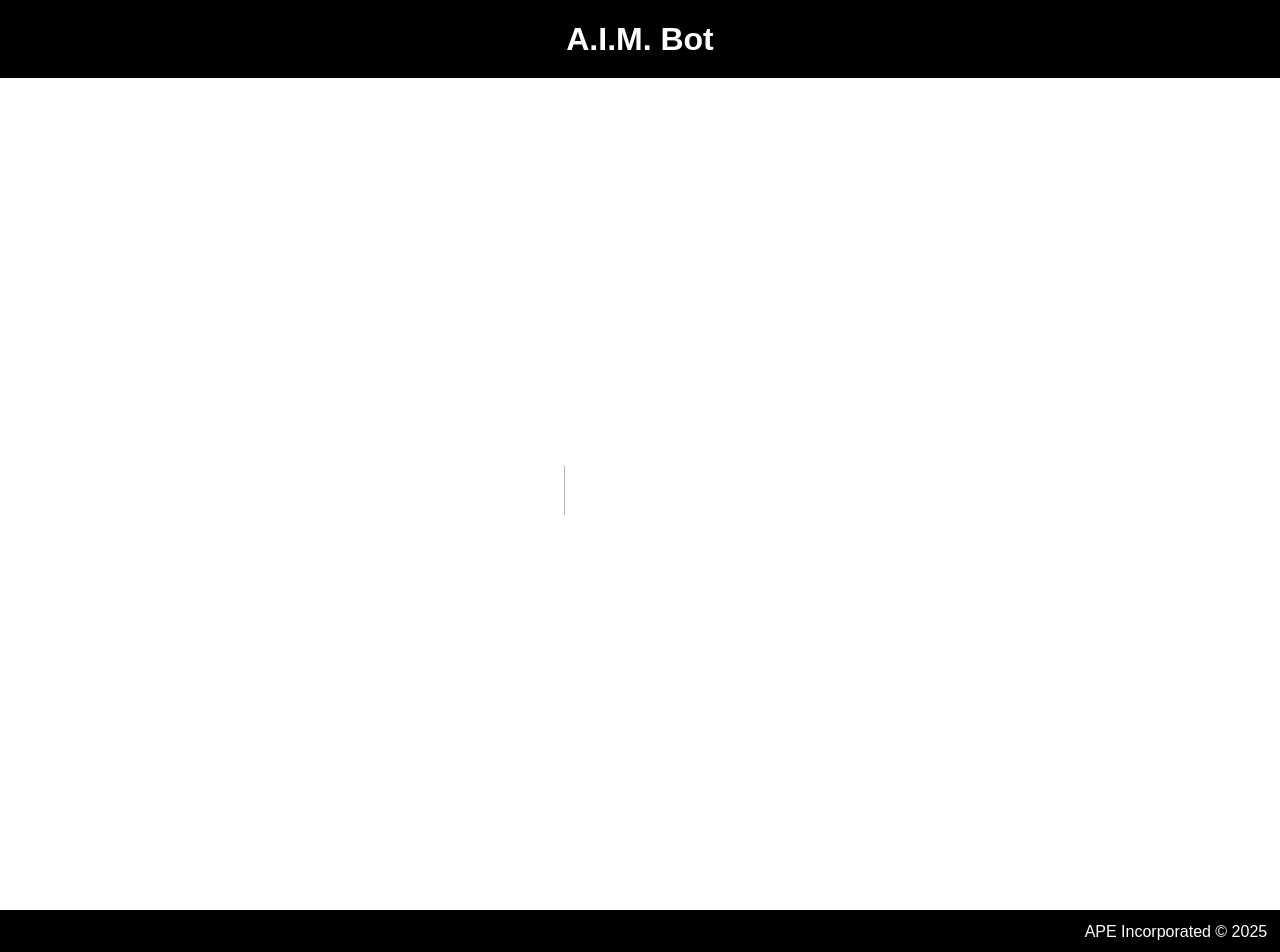
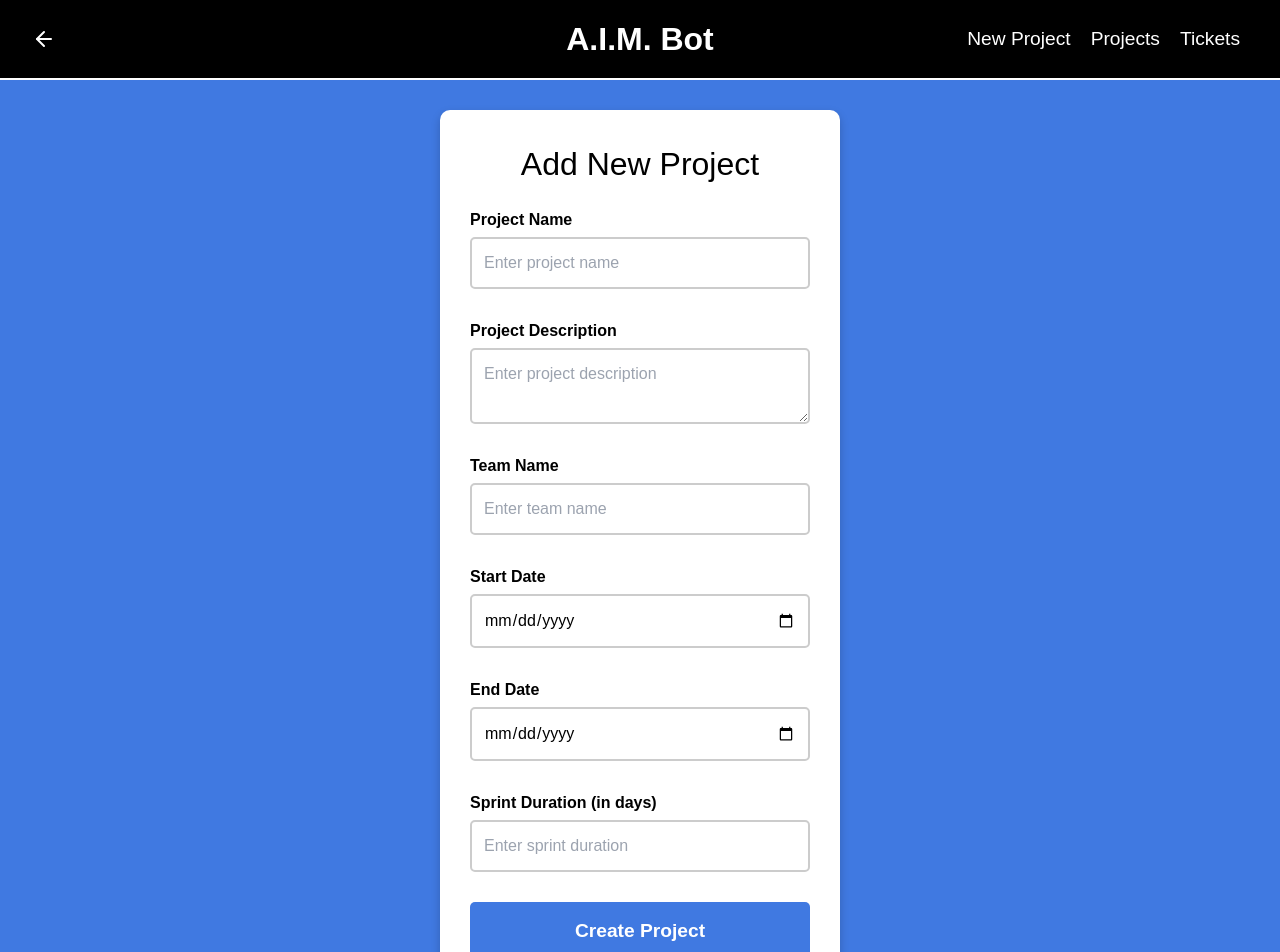
Before and after one commit to samuel-stjean/Aim, a Next.js app in the folder nextJSfrontEnd/: page /add-project in a window 1280 px wide. Before the commit this address had no page. Shown: the top 952 px of the page. Built offline with nearby package versions, Linux system fonts and the light colour scheme; a web font is replaced by a local one.

Commit message:
User info stored

```diff
--- /dev/null
+++ b/nextJSfrontEnd/pages/add-project.js
@@ -0,0 +1,172 @@
+import { useState } from 'react';
+import axios from 'axios';
+import { useRouter } from 'next/router';
+import '../styles/globals.css';
+import Header from '../components/header';
+
+export default function AddProject() {
+  const [projectName, setProjectName] = useState('');
+  const [projectDescription, setProjectDescription] = useState('');
+  const [team, setTeam] = useState('');
+  const [startDate, setStartDate] = useState('');
+  const [endDate, setEndDate] = useState('');
+  const [sprintDuration, setSprintDuration] = useState('');
+  const router = useRouter();
+
+  const handleSubmit = async (e) => {
+    e.preventDefault();
+
+  const user = JSON.parse(sessionStorage.getItem('user'));
+
+  if (!user) {
+    alert('You must be logged in to create a project.');
+    return;
+  }
+
+    try {
+      await axios.post('http://127.0.0.1:8000/projects', {
+        id: Date.now(), // Or remove if backend auto-generates it
+      project_name: projectName,
+      project_description: projectDescription,
+      project_manager_email: user.email,
+      });
+      router.push('/dashboard'); // Redirect after adding project
+    } catch (error) {
+      console.error('Failed to add project:', error);
+      alert('Error creating project.');
+    }
+  };
+
+  return (
+    <div className="add-project-container">
+      <Header />
+      <div className="form-box">
+        <h1 className="add-project-title">Add New Project</h1>
+        <form onSubmit={handleSubmit} className="add-project-form">
+          <div className="input-group">
+            <label>Project Name</label>
+            <input
+              type="text"
+              placeholder="Enter project name"
+              value={projectName}
+              onChange={(e) => setProjectName(e.target.value)}
+              required
+            />
+          </div>
+          <div className="input-group">
+            <label>Project Description</label>
+            <textarea
+              placeholder="Enter project description"
+              value={projectDescription}
+              onChange={(e) => setProjectDescription(e.target.value)}
+              required
+            />
+          </div>
+          <div className="input-group">
+            <label>Team Name</label>
+            <input
+              type="text"
+              placeholder="Enter team name"
+              value={team}
+              onChange={(e) => setTeam(e.target.value)}
+            />
+          </div>
+          <div className="input-group">
+            <label>Start Date</label>
+            <input
+              type="date"
+              value={startDate}
+              onChange={(e) => setStartDate(e.target.value)}
+            />
+          </div>
+          <div className="input-group">
+            <label>End Date</label>
+            <input
+              type="date"
+              value={endDate}
+              onChange={(e) => setEndDate(e.target.value)}
+            />
+          </div>
+          <div className="input-group">
+            <label>Sprint Duration (in days)</label>
+            <input
+              type="number"
+              placeholder="Enter sprint duration"
+              value={sprintDuration}
+              onChange={(e) => setSprintDuration(e.target.value)}
+            />
+          </div>
+          <button type="submit" className="submit-button">Create Project</button>
+        </form>
+      </div>
+      <style jsx>{`
+        .add-project-container {
+          display: flex;
+          flex-direction: column;
+          align-items: center;
+          justify-content: center;
+          min-height: 100vh;
+          background-color: #4079e1;
+          padding: 20px;
+        }
+        .form-box {
+          background: white;
+          padding: 30px;
+          border-radius: 10px;
+          box-shadow: 0px 4px 10px rgba(0, 0, 0, 0.2);
+          text-align: center;
+          max-width: 400px;
+          width: 100%;
+        }
+        .add-project-title {
+          font-size: 2rem;
+          color: black;
+          margin-bottom: 20px;
+        }
+        .add-project-form {
+          display: flex;
+          flex-direction: column;
+          gap: 15px;
+        }
+        .input-group {
+          display: flex;
+          flex-direction: column;
+          text-align: left;
+        }
+        .input-group label {
+          font-size: 1rem;
+          font-weight: bold;
+          color: black;
+          margin-bottom: 5px;
+        }
+        input, textarea {
+          padding: 12px;
+          font-size: 1rem;
+          border: 2px solid #ccc;
+          border-radius: 5px;
+          outline: none;
+          transition: border 0.3s ease-in-out;
+          color: black;
+        }
+        input:focus, textarea:focus {
+          border-color: #305cb5;
+        }
+        .submit-button {
+          width: 100%;
+          padding: 15px;
+          font-size: 1.2rem;
+          font-weight: bold;
+          border: none;
+          border-radius: 5px;
+          background: #4079e1;
+          color: white;
+          cursor: pointer;
+          transition: 0.3s ease-in-out;
+        }
+        .submit-button:hover {
+          background: #264a8a;
+        }
+      `}</style>
+    </div>
+  );
+}
--- a/nextJSfrontEnd/pages/dashboard.js
+++ b/nextJSfrontEnd/pages/dashboard.js
@@ -38,7 +38,7 @@ export default function Dashboard() {
   };
 
   const handleAddProject = () => {
-    router.push('/addProject');
+    router.push('/add-project');
   };
 
   const handleManageTeams = () => {
```
